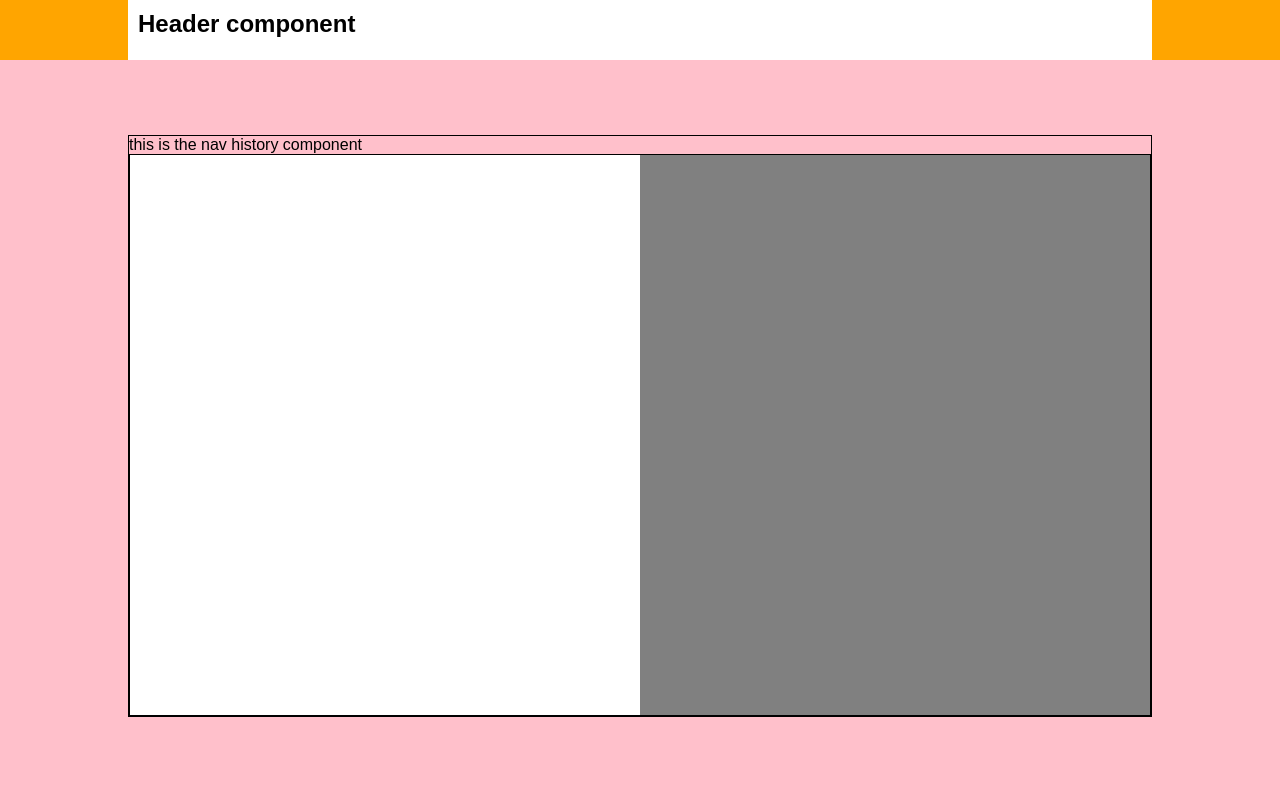
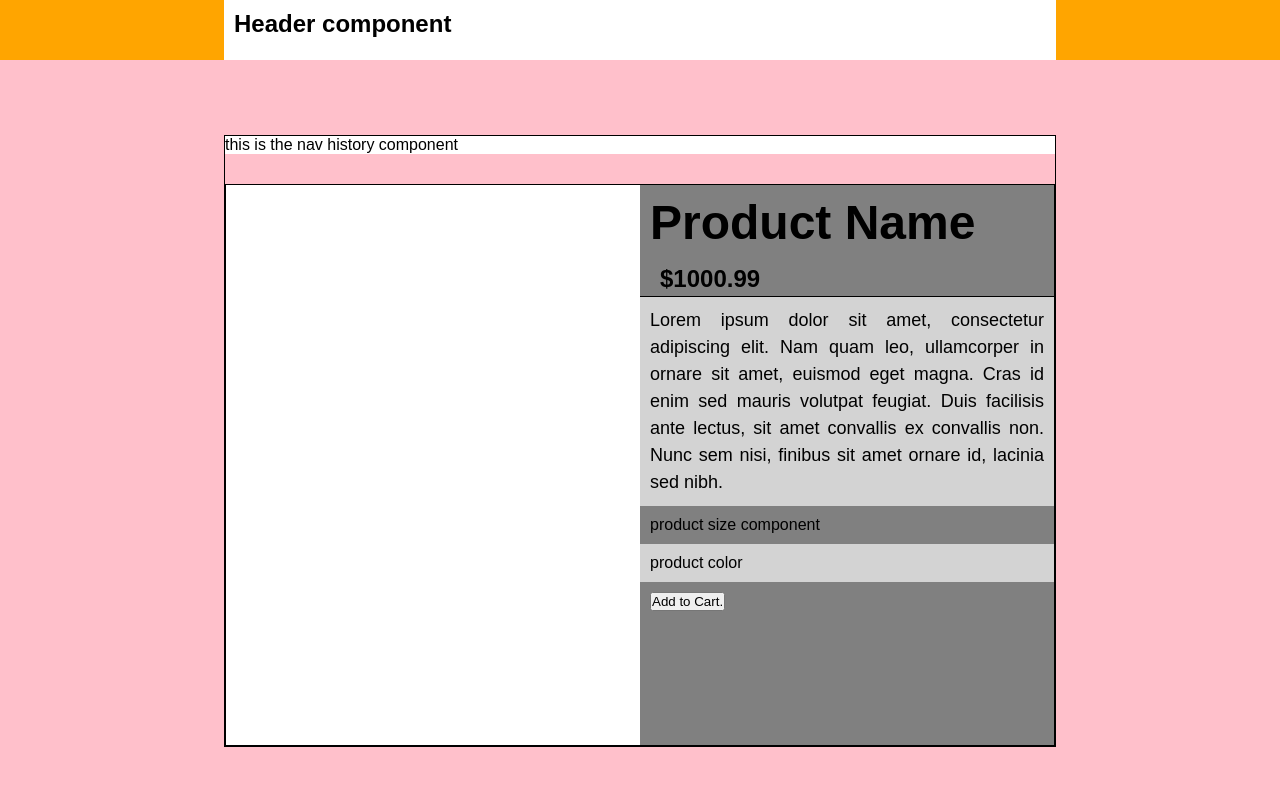
Before and after one commit to papss/Good-threads, a React (Create React App) app: page / in a window 1280 px wide. Shown: the top 786 px of the page. Built offline with nearby package versions, Linux system fonts and the light colour scheme.

Commit message:
component layout

```diff
--- a/src/components/ProductPage.js
+++ b/src/components/ProductPage.js
@@ -6,10 +6,34 @@ class ProductPage extends Component {
     return (
       <div className="product-page-container">
         <div className="product-section img">
-
+          {/* image prop goes here */}
         </div>
         <div className="product-section details">
-
+          <div className="product-header">
+            <h2> Product Name </h2>
+            <h3> $1000.99 </h3>
+          </div>
+          <div className="product-info-container">
+            <div className="product-info description">
+              <p>
+                Lorem ipsum dolor sit amet, consectetur adipiscing elit. Nam quam leo,
+                ullamcorper in ornare sit amet, euismod eget magna. Cras id enim sed mauris
+                volutpat feugiat. Duis facilisis ante lectus, sit amet convallis ex convallis
+                non. Nunc sem nisi, finibus sit amet ornare id, lacinia sed nibh.
+              </p>
+            </div>
+            <div className="product-info size">
+                {/* size component goes here */}
+                product size component
+            </div>
+            <div className="product-info color">
+                {/* color component goes here */}
+                product color
+            </div>
+            <div className="product-info checkout">
+              <button className="btn product-btn"> Add to Cart. </button>
+            </div>
+          </div>
         </div>
       </div>
     );
--- a/src/components/stylesheets/App.css
+++ b/src/components/stylesheets/App.css
@@ -23,7 +23,7 @@
 /* Modularize these?  */
 .site-header {
   height: 100%;
-  width: 80%;
+  width: 65%;
   margin: auto;
   padding: 10px;
 
@@ -34,7 +34,7 @@
 /* Leave this here; modularize child component styles. */
 .main-container {
   height: 100%;
-  width: 80%;
+  width: 65%;
   margin: auto;
   margin-top: 75px;
   border: 1px solid black;
@@ -59,3 +59,47 @@
 .details {
   background: grey;
 }
+
+/* Nav history, modularize. */
+.nav-history {
+  margin-bottom: 30px;
+  background: white;
+}
+
+/* Product Page styles; modularize. */
+
+.product-header {
+  height: 20%;
+  padding: 10px;
+  border-bottom: 1px solid black;
+}
+
+.product-header > h2 {
+  margin-bottom: 15px;
+  font-size: 3rem;
+}
+
+.product-header > h3 {
+  margin-left: 10px;
+  font-size: 1.5rem;
+}
+
+.product-info {
+  padding: 10px;
+}
+
+.product-info:nth-child(2n+1) {
+  background: lightgrey;
+}
+
+.description {
+  padding: 10px;
+  height: 40%;
+
+
+  font-size: 18px;
+  text-align: justify;
+  line-height: 1.5;
+
+  background: lightgrey;
+}
```
